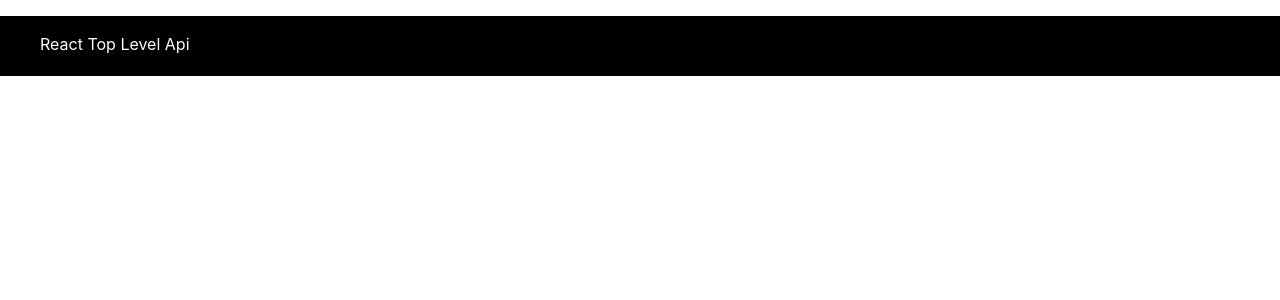
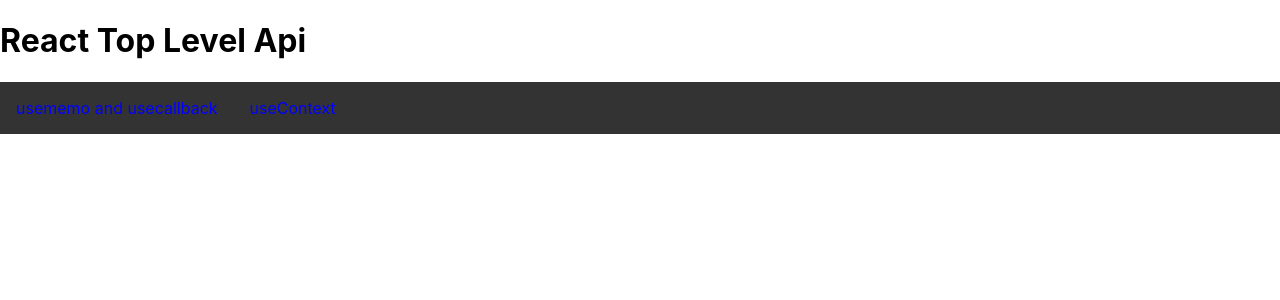
Before and after one commit to ashok-virat/React-top-api, a React (Create React App) app: page / in a window 1280 px wide. Shown: the top 300 px of the page. Built offline with nearby package versions, Linux system fonts and the light colour scheme.

Commit message:
usecontext added

```diff
--- a/src/App.js
+++ b/src/App.js
@@ -1,7 +1,9 @@
 import "./App.css";
+import React from "react";
 import { BrowserRouter as Router, Switch, Route } from "react-router-dom";
 import Home from "./Component/Home";
 import useMemoParent from "./Component/UseMemo/UseMemoParent";
+import UseContext from "./Component/UseContext/UseContext";
 
 function App() {
   return (
@@ -10,6 +12,7 @@ function App() {
         <Switch>
           <Route exact path="/" component={Home} />
           <Route exact path="/useMemo" component={useMemoParent} />
+          <Route exact path="/useContext" component={UseContext} />
         </Switch>
       </Router>
     </div>
--- a/src/Component/Home.js
+++ b/src/Component/Home.js
@@ -1,35 +1,37 @@
 import React from "react";
 import { Link } from "react-router-dom";
+import "./style.css";
 
 const Home = () => {
   return (
     <div>
-      <div
-        style={{
-          width: "100%",
-          backgroundColor: "black",
-          height: "60px",
-          marginTop: "0",
-        }}
-      >
+      <h1> React Top Level Api</h1>
+      <div>
         <ul>
-          <li
-            style={{
-              cursor: "pointer",
-              listStyleType: "none",
-              verticalAlign: "middle",
-              paddingTop: "18px",
-            }}
-          >
+          <li>
             {" "}
             <Link
               to="/useMemo"
               style={{
                 textDecoration: "none",
-                color: "white",
+                color: "blue",
               }}
+              className={"changeColor"}
             >
-              React Top Level Api
+              usememo and usecallback
+            </Link>
+          </li>
+          <li>
+            {" "}
+            <Link
+              to="/useContext"
+              style={{
+                textDecoration: "none",
+                color: "blue",
+              }}
+              className={"changeColor"}
+            >
+              useContext
             </Link>
           </li>
         </ul>
--- /dev/null
+++ b/src/Component/UseContext/UseContext.js
@@ -0,0 +1,21 @@
+import React from "react";
+import UseContextChild from "./UseContextChild";
+import MyContext from "./UseContextParent";
+const UseContext = () => {
+  // Use the Provider to make a value available to all
+  // children and grandchildren
+  const value = {
+    value: 40,
+    name: "useContext",
+  };
+
+  return (
+    <MyContext.Provider value={value}>
+      <div>
+        <UseContextChild />
+      </div>
+    </MyContext.Provider>
+  );
+};
+
+export default UseContext;
--- /dev/null
+++ b/src/Component/UseContext/UseContextChild.js
@@ -0,0 +1,15 @@
+import React, { useContext } from "react";
+import MyContext from "./UseContextParent";
+
+const UseContextChild = () => {
+  // Use the Consumer to grab the value from context
+  // Notice this component didn't get any props!
+  const value = useContext(MyContext);
+  return (
+    <div>
+      props passed via {value.name} and value is {value.value}.
+    </div>
+  );
+};
+
+export default UseContextChild;
--- /dev/null
+++ b/src/Component/UseContext/UseContextParent.js
@@ -0,0 +1,11 @@
+import React from "react";
+
+// this is the equivalent to the createStore method of Redux
+
+// Create a Context
+// It returns an object with 2 values:
+// { Provider, Consumer }
+
+const MyContext = React.createContext();
+
+export default MyContext;
--- /dev/null
+++ b/src/Component/style.css
@@ -0,0 +1,23 @@
+ul {
+    list-style-type: none;
+    margin: 0;
+    padding: 0;
+    overflow: hidden;
+    background-color: #333333;
+  }
+
+  li {
+    float: left;
+  }
+
+  li a {
+    display: block;
+    color: white;
+    text-align: center;
+    padding: 16px;
+    text-decoration: none;
+  }
+
+  li a:hover {
+    background-color: #111111;
+  }
```
